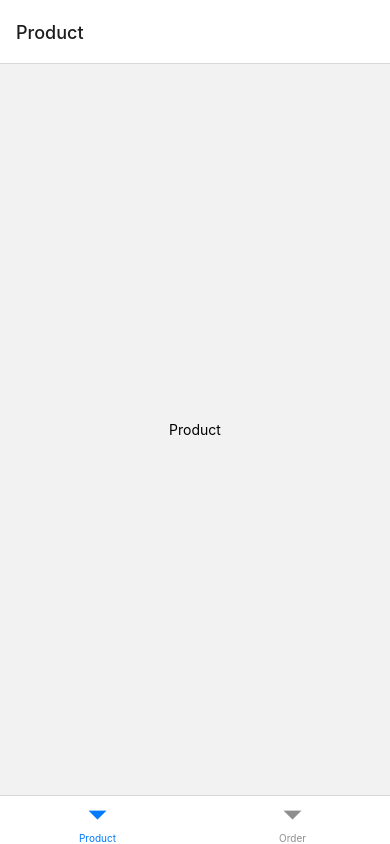
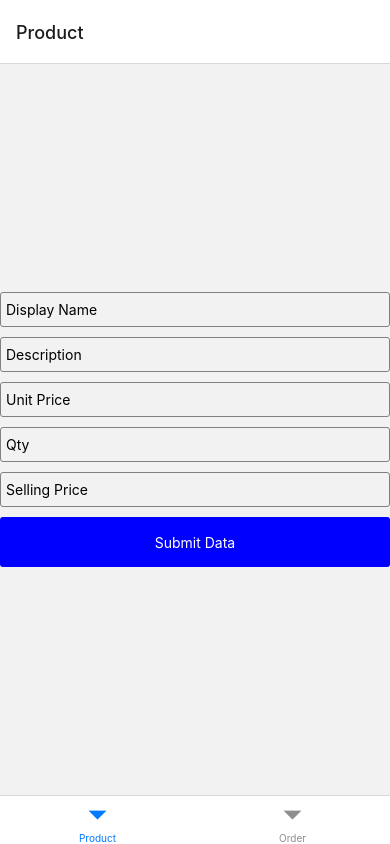
Before and after one commit to Oshadhi2github/Robotikka-app, a React Native app: screen /Dashboard in a window 390 px wide. Built offline with nearby package versions, Linux system fonts and the light colour scheme.

Commit message:
some changes in Product.js

```diff
--- a/screens/dashboard/Product.js
+++ b/screens/dashboard/Product.js
@@ -1,12 +1,20 @@
 import {useState} from "react";
-import {View, Button, Image, ScrollView, ImageBackground, Text, StyleSheet, TouchableOpacity} from 'react-native';
+import {View, Button,TextInput, Image, ScrollView, ImageBackground, Text, StyleSheet, TouchableOpacity} from 'react-native';
 import Ionicons from '@expo/vector-icons/Ionicons';
 export default function Product(){
 
 
     return(
         <View style={styles.container}>
-            <Text>Product</Text>
+            <TextInput style={styles.input} placeholder='Display Name'/>
+            <TextInput style={styles.input} placeholder='Description'/>
+            <TextInput style={styles.input} placeholder='Unit Price'/>
+            <TextInput style={styles.input} placeholder='Qty'/>
+            <TextInput style={styles.input} placeholder='Selling Price'/>
+
+            <TouchableOpacity style={styles.btnOuter}>
+                <Text style={styles.btnText}>Submit Data</Text>
+            </TouchableOpacity>
         </View>
     )
 }
@@ -14,8 +22,27 @@ export default function Product(){
 const styles = StyleSheet.create({
     container:{
         flex:1,
+        alignItems:'stretch',
+        justifyContent:'center'
+    },
+    input:{
+        height:35,
+        borderWidth:1,
+        borderColor:'gray',
+        borderRadius:3,
+        marginBottom:10,
+        paddingLeft:5
+
+    },
+    btnOuter:{
+        height:50,
+        backgroundColor:'blue',
         alignItems:'center',
-        justifyContent:'center'
+        justifyContent:'center',
+        borderRadius:3
+    },
+    btnText:{
+        color:'white'
     }
 
 
```
